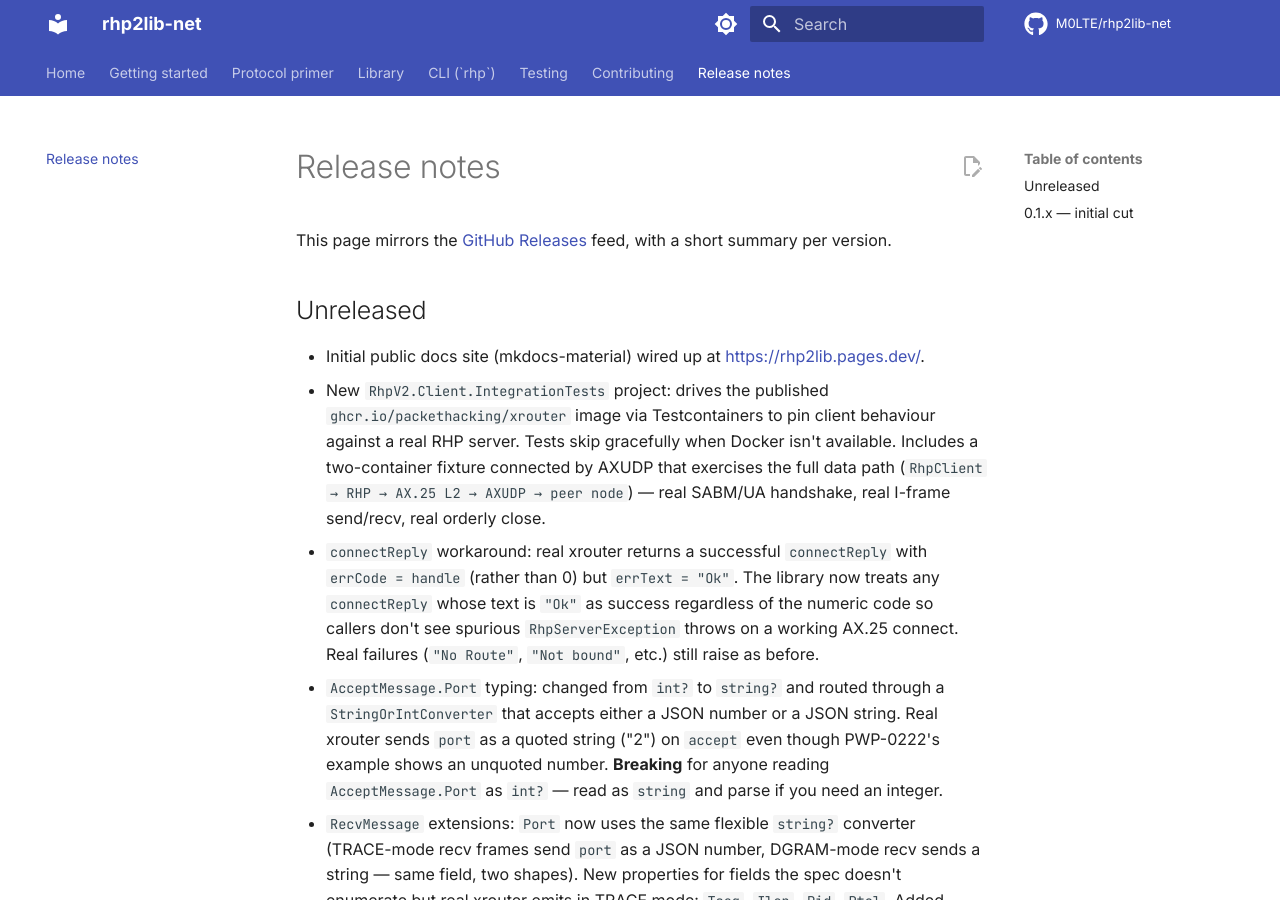
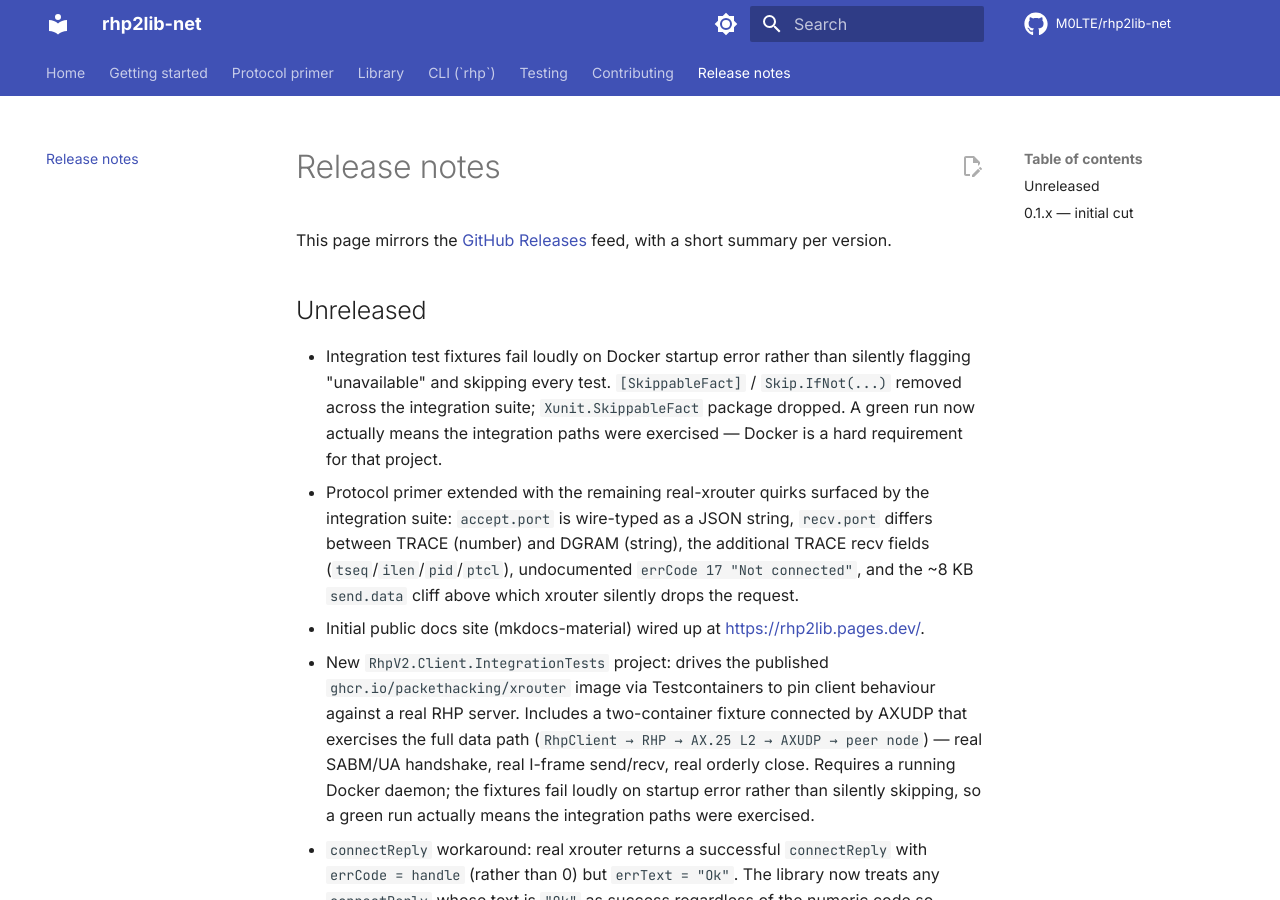
Before and after one commit to M0LTE/rhp2lib-net, an MkDocs documentation site: the page built from docs/changelog.md, in a window 1280 px wide and 900 px high. Built offline with MkDocs 1.6.1 and Material for MkDocs 9.7.7, drawn with Linux system fonts in a browser that asks for light colours; comment, search, counter and statistics services are not loaded.

Commit message:
Drop silent-skip-on-no-Docker integration pattern; refresh stale docs (#9)
Two related fixes:

1. Integration tests no longer pretend to be green when Docker is missing.
   The old setup gated every integration test on a fixture-level
   IsAvailable flag and called Skip.IfNot(...) to mark tests as Skipped
   when the Docker daemon wasn't reachable, making the suite report
   green even when zero integration paths had been exercised. Removed:
   IsAvailable / UnavailableReason on both fixtures, the
   [SkippableFact] attribute (and Xunit.SkippableFact package), and
   Skip.IfNot(...) calls. The fixtures now throw from InitializeAsync
   on startup failure, so a green run actually means the integration
   paths ran.

2. Stale docs refreshed: README, docs/index.md, docs/library/overview.md,
   docs/testing/integration.md, docs/protocol.md (errCode 17 + extra
   spec quirks), docs/changelog.md.

Plus: dropped the multi-OS CI matrix to a single ubuntu-latest runner
since the library is pure-managed and release.yml already cross-builds
all 7 RIDs from Linux.

```diff
--- a/docs/changelog.md
+++ b/docs/changelog.md
@@ -5,15 +5,30 @@ feed, with a short summary per version.
 
 ## Unreleased
 
+* Integration test fixtures fail loudly on Docker startup error
+  rather than silently flagging "unavailable" and skipping every
+  test.  `[SkippableFact]` / `Skip.IfNot(...)` removed across the
+  integration suite; `Xunit.SkippableFact` package dropped.  A
+  green run now actually means the integration paths were
+  exercised — Docker is a hard requirement for that project.
+* Protocol primer extended with the remaining real-xrouter quirks
+  surfaced by the integration suite: `accept.port` is wire-typed
+  as a JSON string, `recv.port` differs between TRACE (number)
+  and DGRAM (string), the additional TRACE recv fields
+  (`tseq`/`ilen`/`pid`/`ptcl`), undocumented `errCode 17 "Not
+  connected"`, and the ~8 KB `send.data` cliff above which xrouter
+  silently drops the request.
 * Initial public docs site (mkdocs-material) wired up at
   <https://rhp2lib.pages.dev/>.
 * New `RhpV2.Client.IntegrationTests` project: drives the published
   `ghcr.io/packethacking/xrouter` image via Testcontainers to pin
-  client behaviour against a real RHP server. Tests skip gracefully
-  when Docker isn't available. Includes a two-container fixture
-  connected by AXUDP that exercises the full data path
-  (`RhpClient → RHP → AX.25 L2 → AXUDP → peer node`) — real SABM/UA
-  handshake, real I-frame send/recv, real orderly close.
+  client behaviour against a real RHP server. Includes a
+  two-container fixture connected by AXUDP that exercises the full
+  data path (`RhpClient → RHP → AX.25 L2 → AXUDP → peer node`) — real
+  SABM/UA handshake, real I-frame send/recv, real orderly close.
+  Requires a running Docker daemon; the fixtures fail loudly on
+  startup error rather than silently skipping, so a green run
+  actually means the integration paths were exercised.
 * `connectReply` workaround: real xrouter returns a successful
   `connectReply` with `errCode = handle` (rather than 0) but
   `errText = "Ok"`. The library now treats any `connectReply` whose
```
Also changed, not shown: README.md (+4 -3 lines), docs/index.md (+17 -13 lines), docs/library/overview.md (+8 -4 lines), docs/protocol.md (+23 -0 lines), docs/testing/integration.md (+6 -4 lines), 7 other files.
